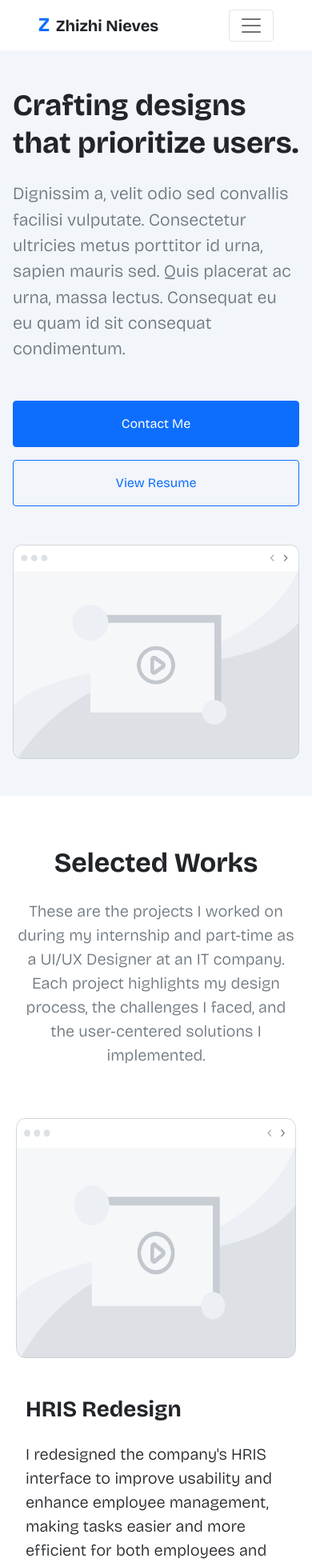
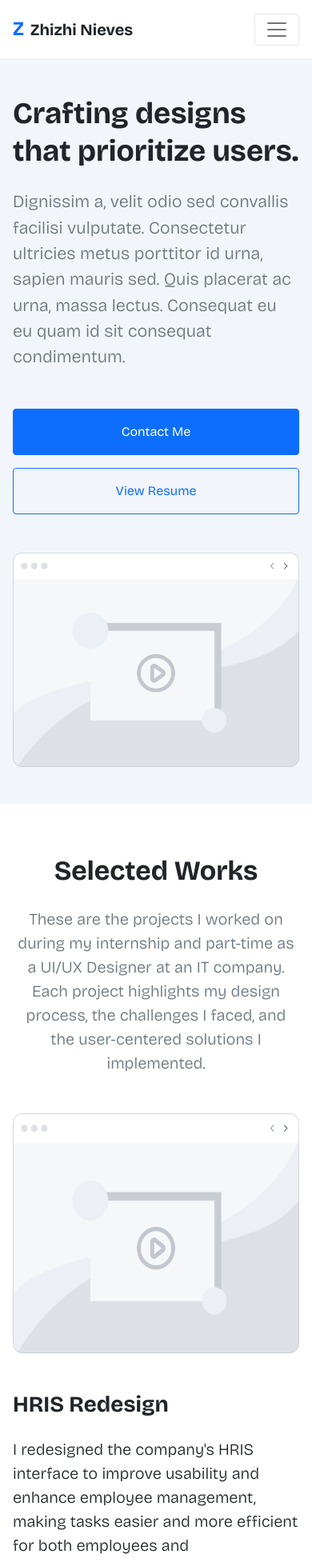
Before and after one commit to Bulbasar/Zhi, a React (Vite) app: page / in a window 390 px wide. Shown: the top 1953 px of the page at 80% size. Built offline with nearby package versions, Linux system fonts and the light colour scheme.

Commit message:
Second Commit

```diff
--- a/src/modules/navbar/Navbar.jsx
+++ b/src/modules/navbar/Navbar.jsx
@@ -3,7 +3,7 @@ import React from "react";
 const Navbar = () => {
   return (
     <nav className="navbar navbar-expand-lg navbar-light bg-white">
-      <div className="container-fluid px-5">
+      <div className="container-fluid px-5 navbar-container">
         {/* Brand Name */}
         <a className="navbar-brand fw-bold text-primary" href="#">
           <span className="fs-2 custom-logo">Z</span>
--- a/src/modules/projects/Project.jsx
+++ b/src/modules/projects/Project.jsx
@@ -33,7 +33,7 @@ const Project = () => {
                 </div>
               </div>
 
-              <div className="col-12 col-lg-6 ps-lg-5">
+              <div className="col-12 col-lg-6 ps-lg-5 project-desc">
                 <h2 className="h1 fw-bold mb-4">HRIS Redesign</h2>
                 <p className="lead mb-4">
                   I redesigned the company's HRIS interface to improve usability
@@ -51,7 +51,7 @@ const Project = () => {
           <br />
           <div className="project-container">
             <div className="row align-items-center gy-5 mx-0">
-              <div className="col-12 col-lg-6 ps-lg-5 order-2 order-lg-1">
+              <div className="col-12 col-lg-6 ps-lg-5 order-2 order-lg-1 project-desc">
                 <h2 className="h1 fw-bold mb-4">CMS for Market Launch</h2>
                 <p className="lead mb-4">
                   I designed a Content Management System to simplify and
@@ -95,7 +95,7 @@ const Project = () => {
                 </div>
               </div>
 
-              <div className="col-12 col-lg-6 ps-lg-5">
+              <div className="col-12 col-lg-6 ps-lg-5 project-desc">
                 <h2 className="h1 fw-bold mb-4">
                   Custom HRIS with New Features
                 </h2>
--- a/src/styles/main.css
+++ b/src/styles/main.css
@@ -40,6 +40,11 @@
 
 @media screen and (max-width: 991px) {
   /* Add border when the navbarNav is expanded */
+  .navbar-container {
+    padding: 0px !important;
+    padding: 5px 16px !important;
+  }
+
   .collapse.show {
     background: #fff;
     margin-top: 10px;
@@ -68,9 +73,13 @@
     width: 100%;
   }
 
-  .project-section {
+  /* .project-section {
     padding: 0 !important;
     padding: 16px !important;
+  } */
+
+  .project-desc {
+    padding: 0 !important;
   }
 
   .project-img {
```
